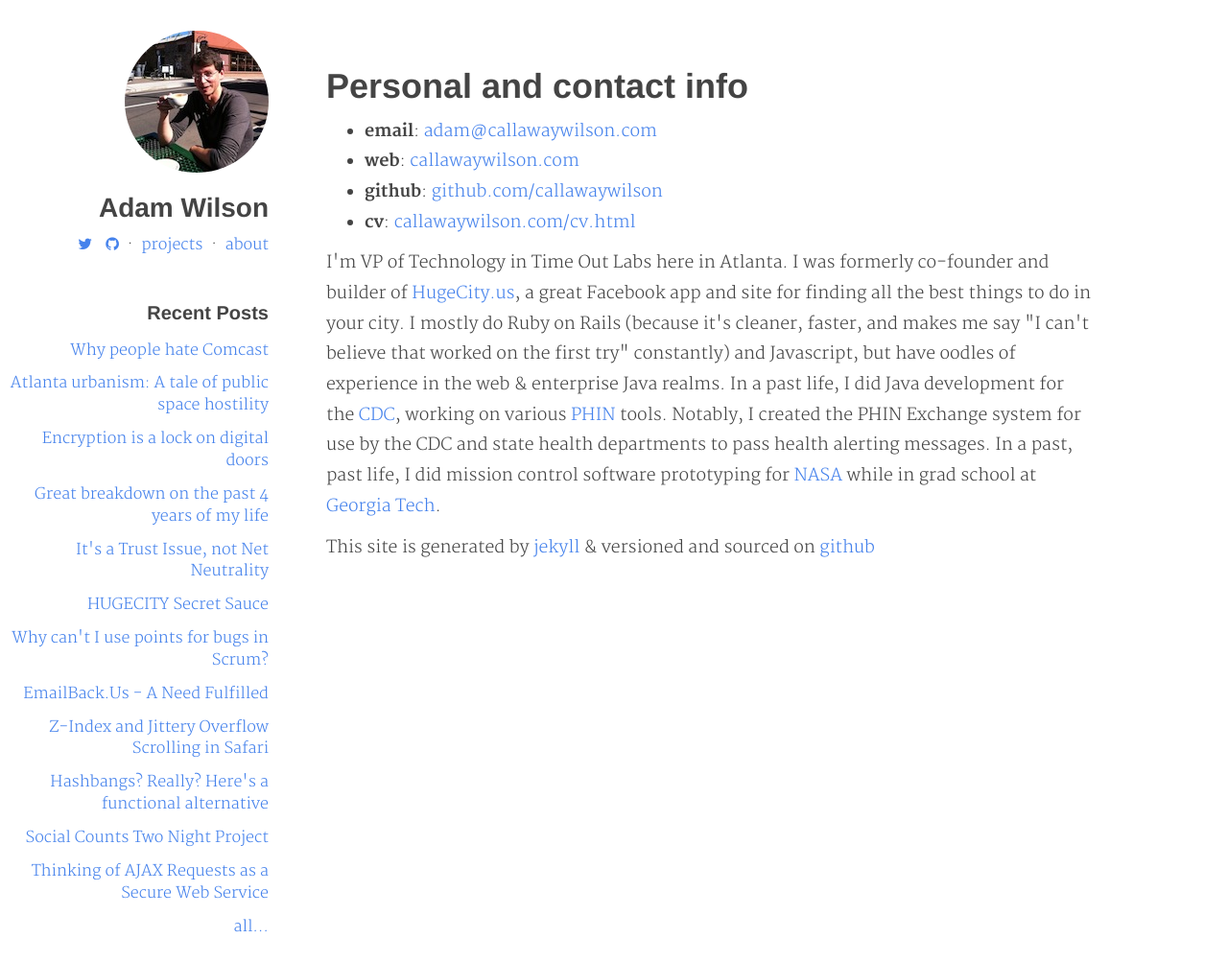
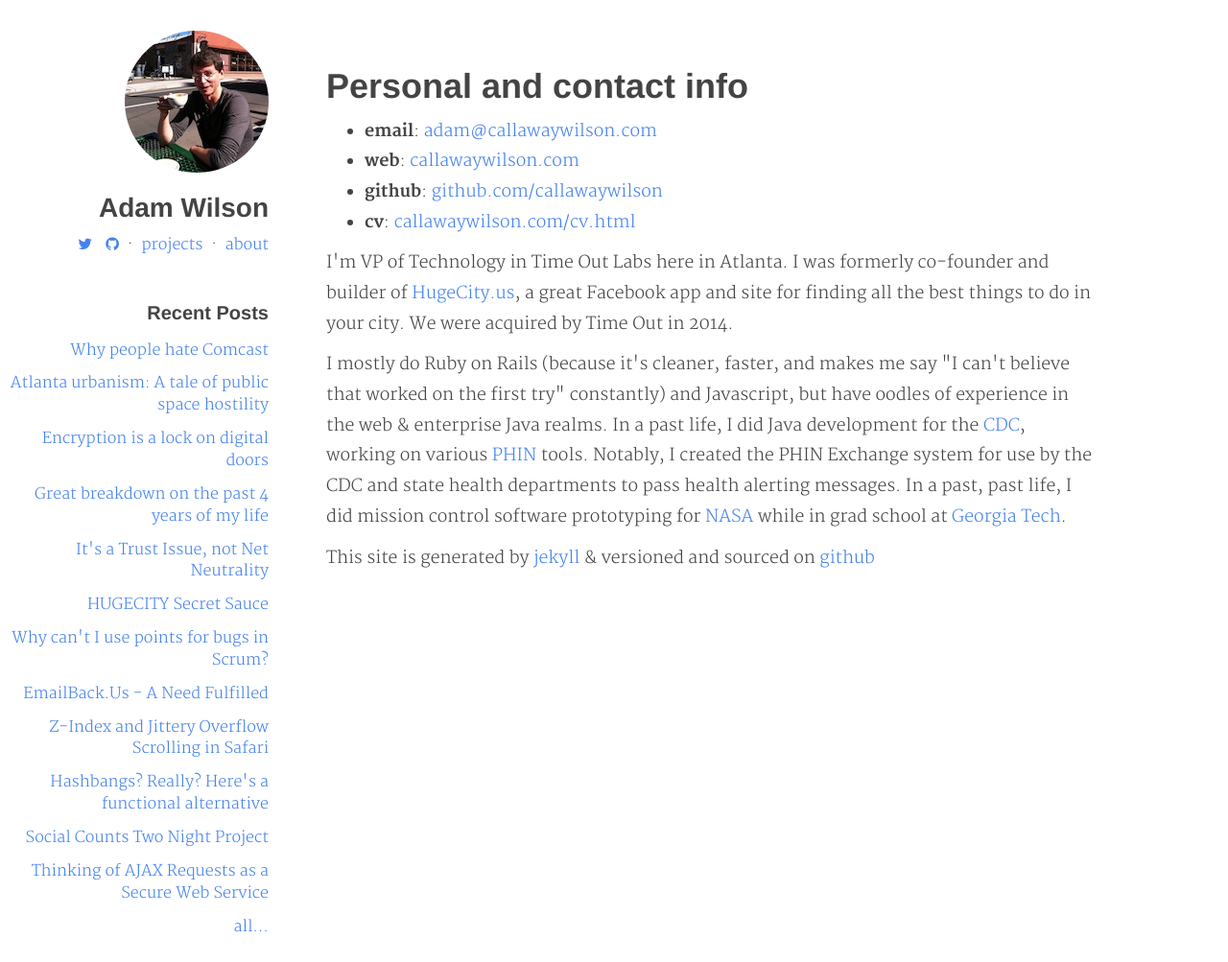
Before and after one commit to callawaywilson/callawaywilson.github.io, a Jekyll site: the page built from about.html, in a window 1280 px wide. Shown: the whole page at 96% size. Built offline with Jekyll 4.4.1, drawn with Linux system fonts in a browser that asks for light colours.

Commit message:
Updated about page

```diff
--- a/about.html
+++ b/about.html
@@ -14,6 +14,8 @@ description: Personal information and contact info.
 	<li><b>cv</b>: <a href="/cv.html">callawaywilson.com/cv.html</a></li>
 </ul>
 
-<p>I'm VP of Technology in Time Out Labs here in Atlanta.  I was formerly co-founder and builder of <a href="http://hugecity.us">HugeCity.us</a>, a great Facebook app and site for finding all the best things to do in your city.  I mostly do Ruby on Rails (because it's cleaner, faster, and makes me say "I can't believe that worked on the first try" constantly) and Javascript, but have oodles of experience in the web & enterprise Java realms.  In a past life, I did Java development for the <a href="http://cdc.gov">CDC</a>, working on various <a href="http://www.cdc.gov/phin/">PHIN</a> tools.  Notably, I created the PHIN Exchange system for use by the CDC and state health departments to pass health alerting messages.  In a past, past life, I did mission control software prototyping for <a href="http://nasa.gov">NASA</a> while in grad school at <a href="http://gatech.edu">Georgia Tech</a>.</p>
+<p>I'm VP of Technology in Time Out Labs here in Atlanta.  I was formerly co-founder and builder of <a href="http://hugecity.us">HugeCity.us</a>, a great Facebook app and site for finding all the best things to do in your city.  We were acquired by Time Out in 2014.</p>
+
+<p>I mostly do Ruby on Rails (because it's cleaner, faster, and makes me say "I can't believe that worked on the first try" constantly) and Javascript, but have oodles of experience in the web & enterprise Java realms.  In a past life, I did Java development for the <a href="http://cdc.gov">CDC</a>, working on various <a href="http://www.cdc.gov/phin/">PHIN</a> tools.  Notably, I created the PHIN Exchange system for use by the CDC and state health departments to pass health alerting messages.  In a past, past life, I did mission control software prototyping for <a href="http://nasa.gov">NASA</a> while in grad school at <a href="http://gatech.edu">Georgia Tech</a>.</p>
 
 <p>This site is generated by <a href="http://jekyllrb.com">jekyll</a> & versioned and sourced on <a href="http://github.com/callawaywilson/callawaywilson">github</a></p>
```
